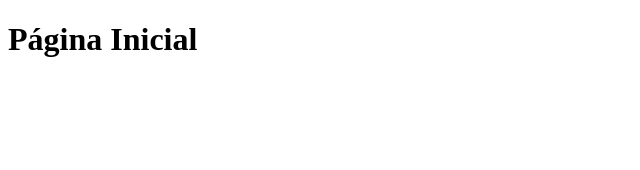
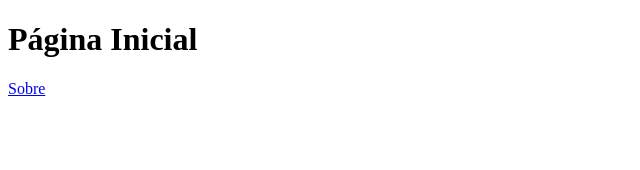
Before and after one commit to riquen/njs-six, a Next.js app: page / in a window 1280 px wide. Shown: the top 170 px of the page, without its empty margins (0-640 px from the left). Built offline with nearby package versions, Linux system fonts and the light colour scheme.

Commit message:
feat: update deploy script and add home link

```diff
--- a/package.json
+++ b/package.json
@@ -9,7 +9,7 @@
     "start": "next start",
     "lint": "next lint",
     "lint:fix": "next lint --fix",
-    "deploy:prod": "npm run build && vercel ./build --confirm --no-clipboard --token=$VERCEL_TOKEN --prod"
+    "deploy:prod": "npm run build && vercel ./build --yes --token=$VERCEL_TOKEN --prod"
   },
   "keywords": [],
   "author": "",
--- a/pages/index.js
+++ b/pages/index.js
@@ -1,7 +1,10 @@
+import Link from "next/link";
+
 export default function HomeScreen() {
   return (
     <div>
       <h1>Página Inicial</h1>
+      <Link href="/about">Sobre</Link>
     </div>
   );
 }
```
